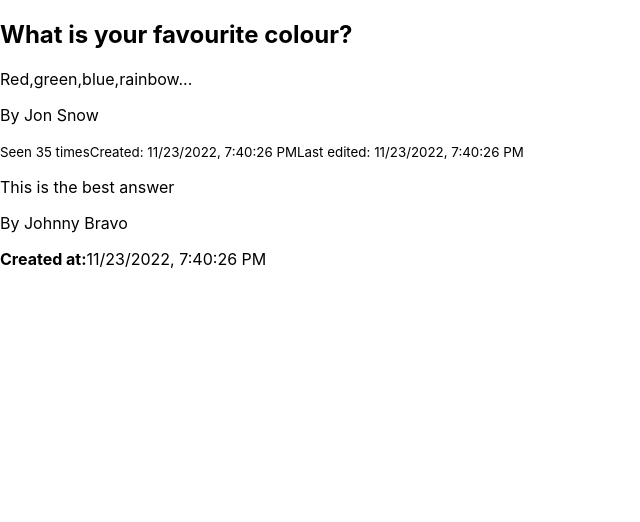
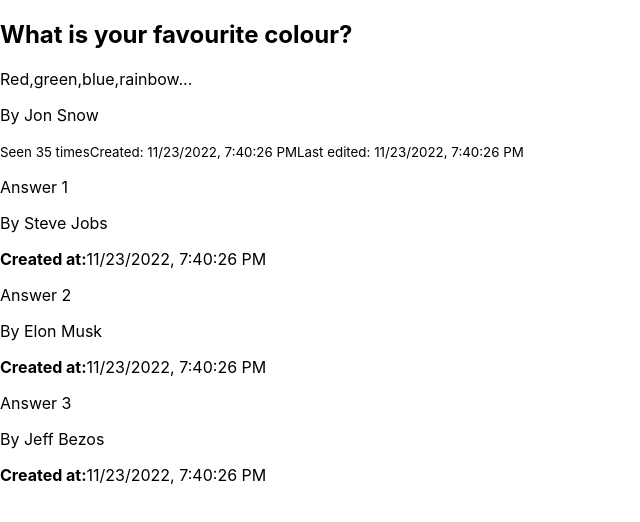
Before and after one commit to CodeCoreYVR/react_client_sept2022, a React (Create React App) app: page / in a window 1280 px wide. Shown: the top 522 px of the page, without its empty margins (0-640 px from the left). Built offline with nearby package versions, Linux system fonts and the light colour scheme.

Commit message:
react client add AnswerList component and add unique key for listed items

```diff
--- /dev/null
+++ b/src/components/AnswerList.js
@@ -0,0 +1,20 @@
+import AnswerDetails from './AnswerDetails';
+
+const AnswerList = ({answers}) => {
+    return(
+        <div>
+            {
+                answers.map((a,i) => {
+                    return <AnswerDetails
+                    key={i}
+                    body={a.body}
+                    author={a.author}
+                    created_at={a.created_at}
+                    />
+                })
+            }
+        </div>
+    )
+}
+
+export default AnswerList;
--- a/src/components/QuestionShowPage.js
+++ b/src/components/QuestionShowPage.js
@@ -1,5 +1,6 @@
 import QuestionDetails from './QuestionDetails';
-import AnswerDetails from './AnswerDetails';
+// import AnswerDetails from './AnswerDetails';
+import AnswerList from './AnswerList';
 
 const QuestionShowPage = () => {
     //This component will have one main element, with two children elements
@@ -13,10 +14,26 @@ const QuestionShowPage = () => {
         created_at={ new Date() }
         updated_at={ new Date() }
         />
-        <AnswerDetails
-        body="This is the best answer"
-        author={{full_name: "Johnny Bravo"}}
-        created_at={new Date()}
+        <AnswerList
+        answers={
+            [
+                {
+                    body: "Answer 1",
+                    author: { full_name: "Steve Jobs" },
+                    created_at: new Date()
+                },
+                {
+                    body: "Answer 2",
+                    author: { full_name: "Elon Musk" },
+                    created_at: new Date()
+                },
+                {
+                    body: "Answer 3",
+                    author: { full_name: "Jeff Bezos" },
+                    created_at: new Date()
+                },
+            ]
+        }
         />
       </main>
     )
```
